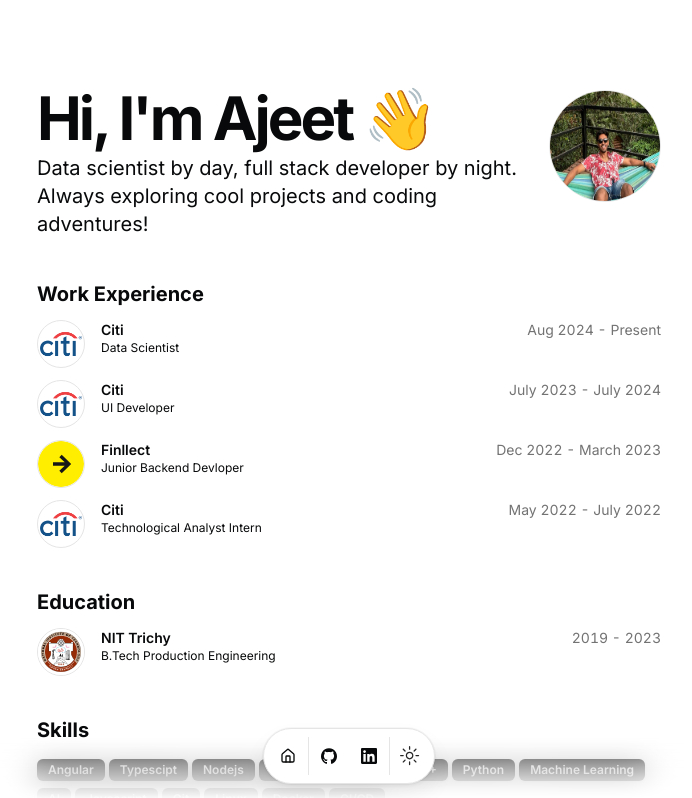
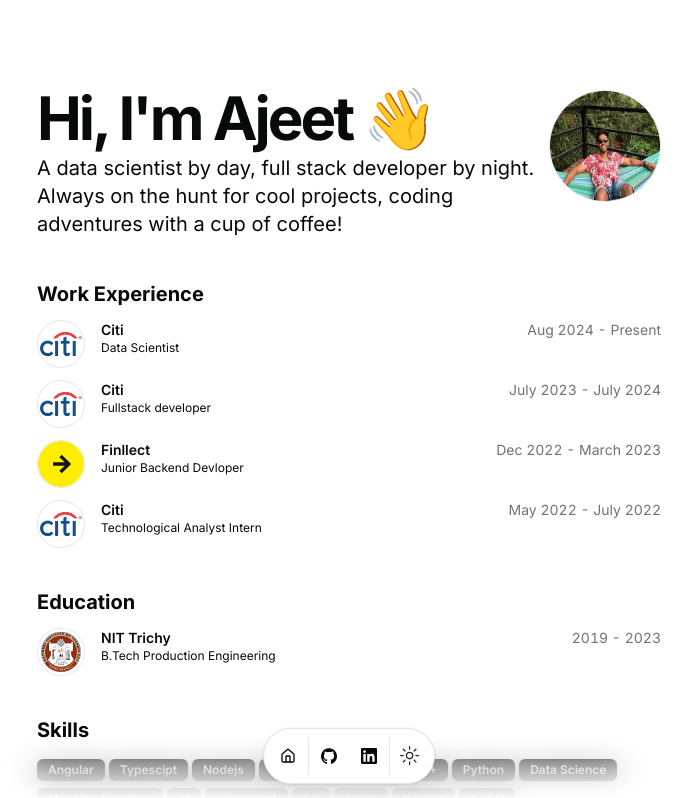
Before and after one commit to thetsajeet/portfolio, a Next.js app: page / in a window 1280 px wide. Shown: the top 798 px of the page, without its empty margins (291-983 px from the left). Built offline with nearby package versions, Linux system fonts and the light colour scheme.

Commit message:
version1 portfolio

```diff
--- a/src/data/resume.tsx
+++ b/src/data/resume.tsx
@@ -8,9 +8,13 @@
   location: "Pune, Maharashtra, India",
   locationLink: "https://www.google.com/maps/place/pune",
   description:
-    "Data scientist by day, full stack developer by night. Always exploring cool projects and coding adventures!",
-  summary:
-    "At the end of 2022, I quit my job as a software engineer to go fulltime into building and scaling my own SaaS businesses. In the past, [I pursued a double degree in computer science and business](/#education), [interned at big tech companies in Silicon Valley](https://www.youtube.com/watch?v=d-LJ2e5qKdE), and [competed in over 21 hackathons for fun](/#hackathons). I also had the pleasure of being a part of the first ever in-person cohort of buildspace called [buildspace sf1](https://buildspace.so/sf1).",
+    "A data scientist by day, full stack developer by night. Always on the hunt for cool projects, coding adventures with a cup of coffee!",
+  summary: `TL;DR
+  Seeker, Questioner, Doer.
+  As a passionate software developer with a keen interest in the crossroads of technology, finance, and startups, I’m on a mission to drive innovation and efficiency at Citi. It's not just about slinging code in any old framework—after all, anyone (or anything) can do that! It’s about crafting clean, maintainable code within solid architectures, documenting the process, and building systems that serve humanity.
+  With a strong foundation in programming languages and frameworks, I thrive in fast-paced environments, tackling complex challenges and building scalable solutions. My dedication to continuous learning keeps me at the cutting edge of emerging technologies, ensuring I deliver meaningful impact.
+  Outside of coding, I have a deep curiosity for the entrepreneurial world and finance. Whether it’s tracking market trends, exploring investment opportunities, or brainstorming the next big idea, I’m always tuned in to the pulse of the startup ecosystem.
+  `,
   avatarUrl: "/me.jpg",
   skills: [
     "Angular",
@@ -20,6 +24,7 @@
     "React",
     "C++",
     "Python",
+    "Data Science",
     "Machine Learning",
     "AI",
     "Javascript",
@@ -66,19 +71,19 @@
       start: "Aug 2024",
       end: "Present",
       description:
-        "TODO:",
+        "Building ML models to enable EComm Surveillance using Python.",
     },
     {
       company: "Citi",
       badges: [],
       href: "https://www.citigroup.com/global",
       location: "Pune",
-      title: "UI Developer",
+      title: "Fullstack developer",
       logoUrl: "/citi.png",
       start: "July 2023",
       end: "July 2024",
       description:
-        "TODO:",
+        "Developed an ecosystem around policies. In the first 6 months, built a Policy B&E tool that enables users to raise breaches, waivers and dispensations in policies. Received a Bronze Award from the senior leadership team. In the next 6 months, built a smart policy search that enables users to search over 1000s of policies along with advanced filtering, pagination and custom views for grouping different policies together.",
     },
     {
       company: "Finllect",
@@ -90,7 +95,7 @@
       start: "Dec 2022",
       end: "March 2023",
       description:
-      "TODO:"
+      "Implemented 5 microservices using NodeJS which revolved around building REST APIs, bots, communication workflows, merchant onboarding etc."
     },
     {
       company: "Citi",
@@ -102,7 +107,7 @@
       start: "May 2022",
       end: "July 2022",
       description:
-        "TODO:",
+        "Built a minimalist dashboard for Oracle-hosted databases in Angular. Implemented a full stack application in MERN and deployed it using CI/CD.",
     },
   ],
   education: [
```
